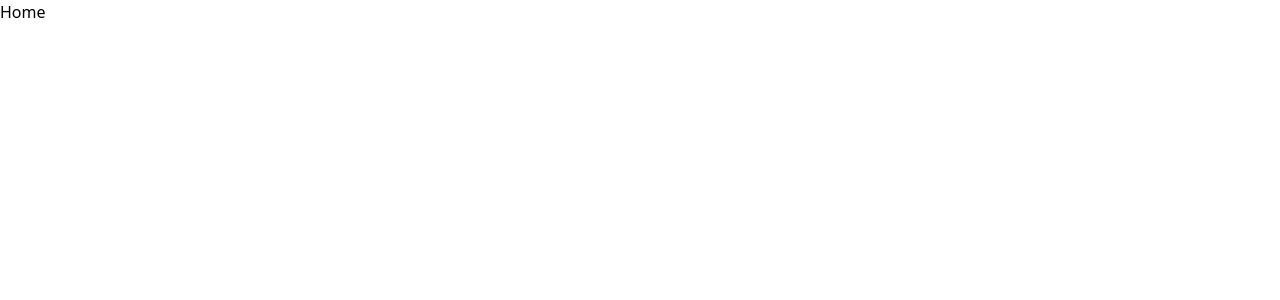
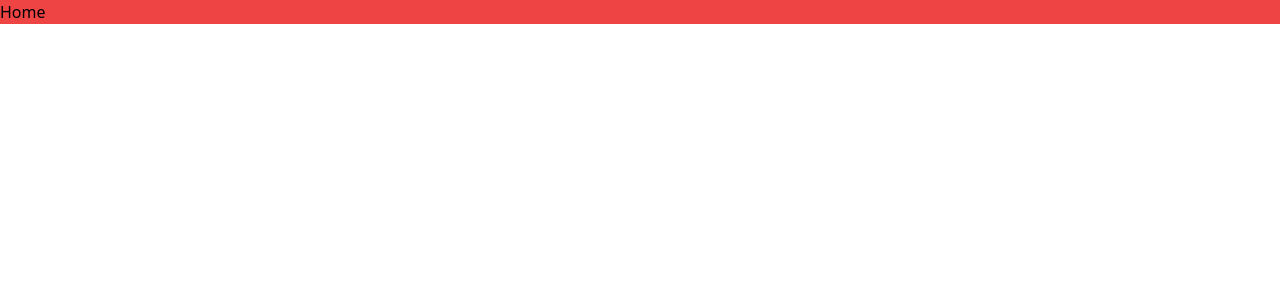
Before and after one commit to AchaRhaah/codebattle, a React (Vite) app: page / in a window 1280 px wide. Shown: the top 300 px of the page. Built offline with nearby package versions, Linux system fonts and the light colour scheme.

Commit message:
first commit

```diff
--- a/src/App.jsx
+++ b/src/App.jsx
@@ -21,6 +21,5 @@ export default function App() {
       element: <About />,
     },
   ]);
-
   return <RouterProvider router={router} />;
 }
--- a/src/pages/Home/Home.jsx
+++ b/src/pages/Home/Home.jsx
@@ -2,6 +2,6 @@ import React from 'react'
 
 export default function Home() {
   return (
-    <div>Home</div>
+    <div className='bg-red-500'>Home</div>
   )
 }
```
